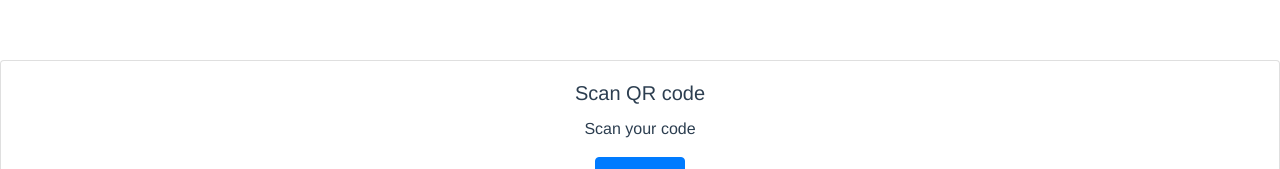
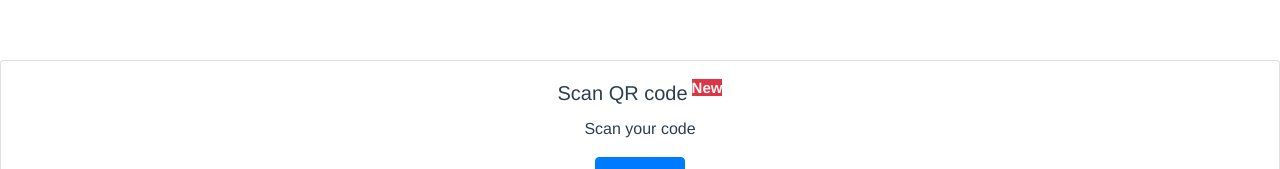
Before and after one commit to rahulsweb/Vuejs, a Vue app: page / in a window 1280 px wide. Shown: the top 169 px of the page. Built offline with nearby package versions, Linux system fonts and the light colour scheme; what vue-qrcode-reader would draw is missing.

Commit message:
QR CODE ADDED

```diff
--- a/src/components/PrintData.vue
+++ b/src/components/PrintData.vue
@@ -2,7 +2,7 @@
   <div>
        <div class="card">
       <div class="card-body">
-        <h5 class="card-title">Scan QR code</h5>
+        <h5 class="card-title">Scan QR code<sup class="ml-1 bx-20 radius "><b class="text-light bg-danger">New</b></sup></h5>
         <p class="card-text">Scan your code</p>
         <button type="button" class="btn btn-primary" @click="scanQR">
          Scan QR
@@ -87,4 +87,8 @@ export default {
   },
 };
 </script>
-<style lang="stylus" scoped></style>
+<style scoped>
+.radius{
+  border-radius :15px;
+}
+</style>
```
